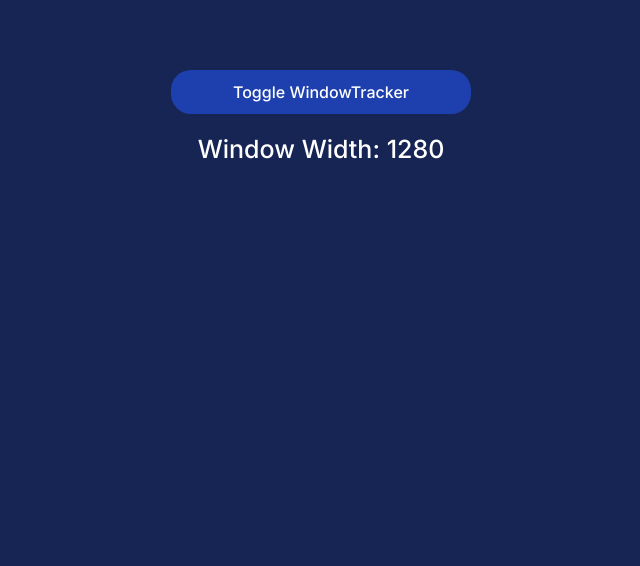
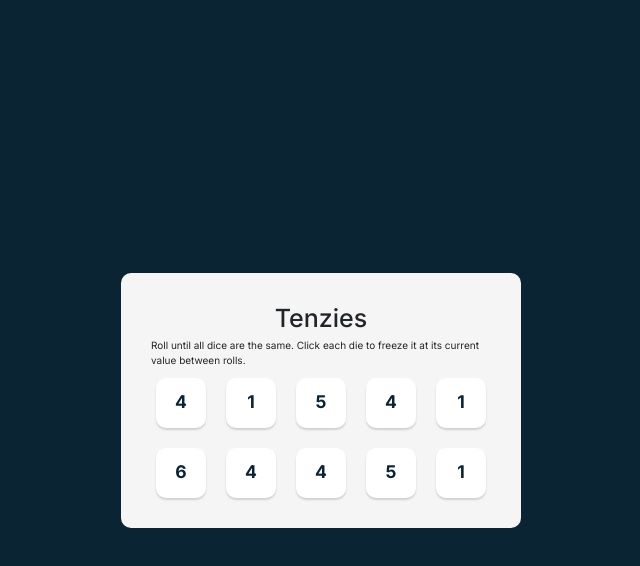
Before and after one commit to saadhinnafiz/learning-react, a React (Vite) app: page / in a window 1280 px wide. Shown: the top 566 px of the page, without its empty margins (319-959 px from the left). Built offline with nearby package versions, Linux system fonts and the light colour scheme.

Commit message:
feat: add tenzies exercise with dice state and random generation

```diff
--- a/src/App.tsx
+++ b/src/App.tsx
@@ -1,2 +1,2 @@
-import Exercise from "./exercises/window-tracker";
+import Exercise from "./exercises/tenzies";
 export default Exercise;
--- /dev/null
+++ b/src/exercises/tenzies/components/Die.tsx
@@ -0,0 +1,7 @@
+type DieProps = {
+  value: number;
+};
+
+export default function Die(props: DieProps) {
+  return <button className="die-button">{props.value}</button>;
+}
--- /dev/null
+++ b/src/exercises/tenzies/index.tsx
@@ -0,0 +1,26 @@
+import { useState } from "react";
+import Die from "./components/Die";
+
+export default function Tenzies() {
+  function generateAllNewDice() {
+    return Array.from({ length: 10 }, () => Math.floor(Math.random() * 6) + 1);
+  }
+  const [dice, setDice] = useState(generateAllNewDice());
+
+  const diceElements = dice.map((num, index) => (
+    <Die key={index} value={num} />
+  ));
+
+  return (
+    <div className="tenzies-page">
+      <main className="tenzies-board">
+        <h1>Tenzies</h1>
+        <p>
+          Roll until all dice are the same. Click each die to freeze it at its
+          current value between rolls.
+        </p>
+        <section className="dice-container">{diceElements}</section>
+      </main>
+    </div>
+  );
+}
--- a/src/index.css
+++ b/src/index.css
@@ -1038,3 +1038,58 @@ main {
   text-align: center;
   margin-bottom: 2rem;
 }
+
+/* Tenzies Exercise */
+
+.tenzies-page {
+  background-color: #0b2434;
+  min-height: 100vh;
+  display: flex;
+  justify-content: center;
+  align-items: center;
+  padding: 20px;
+}
+
+.tenzies-board {
+  background-color: #f5f5f5;
+  width: 400px;
+  border-radius: 10px;
+  padding: 30px;
+  display: flex;
+  flex-direction: column;
+  align-items: center;
+}
+
+.dice-container {
+  display: grid;
+  grid-template: auto auto / repeat(5, 1fr);
+  gap: 20px;
+}
+
+.die-button {
+  width: 50px;
+  height: 50px;
+  border-radius: 10px;
+  background-color: #ffffff;
+  box-shadow: 0px 2px 2px 0px rgba(0, 0, 0, 0.15);
+  border: none;
+  cursor: pointer;
+  font-family: Inter, sans-serif;
+  font-size: 1.75rem;
+  font-weight: 700;
+  color: #0b2434;
+  display: flex;
+  justify-content: center;
+  align-items: center;
+  margin: 0;
+}
+
+.die-button:hover {
+  background-color: #f0f0f0;
+  box-shadow: 0px 4px 6px 0px rgba(0, 0, 0, 0.2);
+}
+
+.die-button:active {
+  transform: scale(0.95);
+  box-shadow: 0px 1px 2px 0px rgba(0, 0, 0, 0.15);
+}
```
